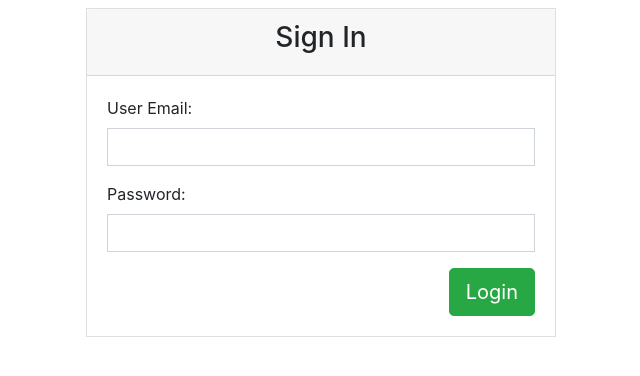
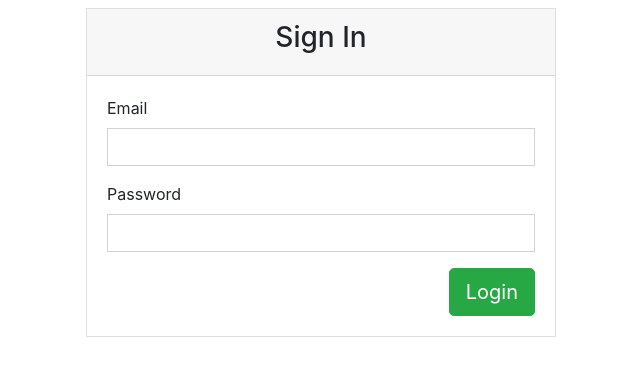
Before and after one commit to daviddai/Weather-React-Redux, a React app: page /user/login in a window 1280 px wide. Shown: the top 376 px of the page, without its empty margins (319-959 px from the left). Built offline with nearby package versions, Linux system fonts and the light colour scheme.

Commit message:
working on frame work and component re-usage

```diff
--- /dev/null
+++ b/src/components/framework/InputGroup.jsx
@@ -0,0 +1,28 @@
+import React from "react";
+import PropTypes from "prop-types";
+
+class InputGroup extends React.Component {
+
+    render() {
+        return (
+            <div className="form-group">
+                <label>{this.props.title}</label>
+                <input id={this.props.id}
+                       type={this.props.type}
+                       className="form-control rounded-0"
+                       onChange={this.props.onChange}
+                />
+            </div>
+        );
+    }
+
+}
+
+InputGroup.propTypes = {
+    id: PropTypes.string,
+    title: PropTypes.string,
+    type: PropTypes.string,
+    onChange: PropTypes.func
+};
+
+export default InputGroup;
--- a/src/components/user/UserLogin.jsx
+++ b/src/components/user/UserLogin.jsx
@@ -1,4 +1,6 @@
 import React from "react";
+
+import InputGroup from "../framework/InputGroup";
 
 class UserLogin extends React.Component {
 
@@ -23,9 +25,9 @@ class UserLogin extends React.Component {
                   method: 'POST',
                   body: this.state
               })
-              .then(response => response.body)
+              .then(response => response.json())
               .then(data => {
-                  console.log(data)})
+                  console.log(data['succeed'])})
               .catch(error => {
                   console.log(error)
               });
@@ -48,25 +50,15 @@ class UserLogin extends React.Component {
                                         <h3>Sign In</h3>
                                     </div>
                                     <div className="card-body">
-                                        <form className="form" method="POST">
-                                            <div className="form-group">
-                                                <label>User Email:</label>
-                                                <input id="email"
-                                                       type="text"
-                                                       className="form-control rounded-0"
-                                                       onChange={this.handleFieldChanged}
-                                                />
-                                            </div>
-                                        </form>
                                         <form className="form" method="POST" onSubmit={this.login}>
-                                            <div className="form-group">
-                                                <label>Password:</label>
-                                                <input id="password"
-                                                       type="password"
-                                                       className="form-control rounded-0"
-                                                       onChange={this.handleFieldChanged}
-                                                />
-                                            </div>
+                                            <InputGroup id="email"
+                                                        title="Email"
+                                                        type="text"
+                                                        onChange={this.handleFieldChanged}/>
+                                            <InputGroup id="password"
+                                                        title="Password"
+                                                        type="password"
+                                                        onChange={this.handleFieldChanged}/>
                                             <button type="submit"
                                                     className="btn btn-success btn-lg float-right"
                                             >
```
Also changed, not shown: src/components/framework/Form.jsx (added, +19 -0 lines), src/components/framework/Column.jsx (added), src/components/framework/FormRow.jsx (added).
